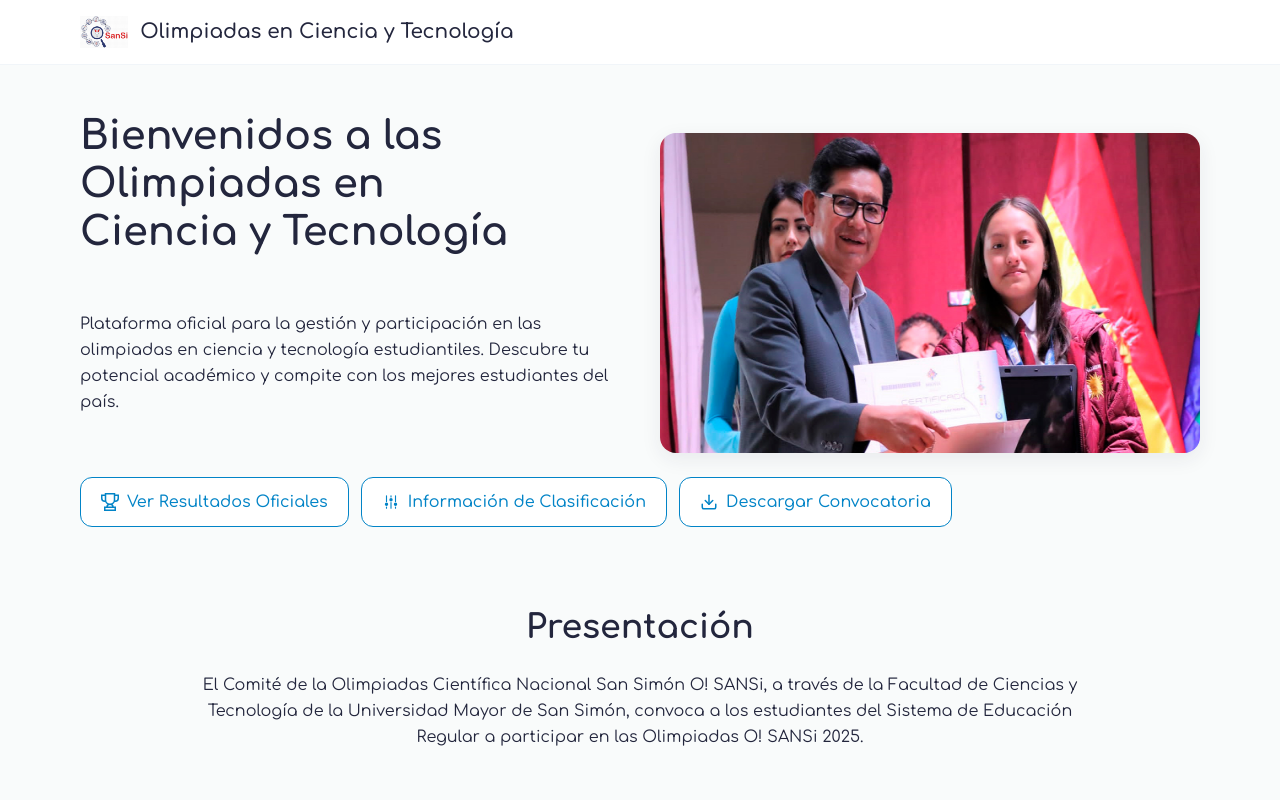
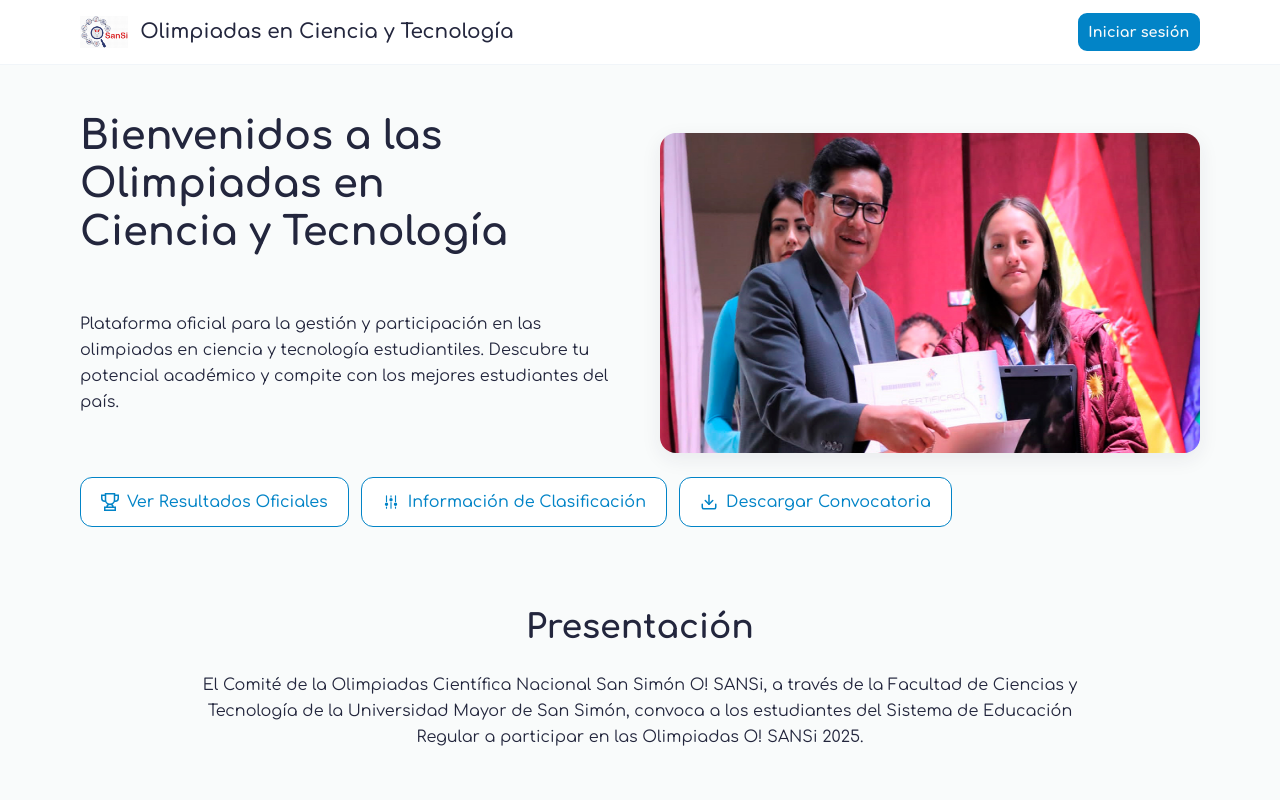
Before and after one commit to Cam1921/Olimpiadas-Front, a React (Vite) app: page / in a window 1280 px wide. Shown: the top 800 px of the page. Built offline with nearby package versions, Linux system fonts and the light colour scheme.

Commit message:
feat(navbar): agrega botón Iniciar sesión  con estilos globales y navegación

```diff
--- a/src/components/Navbar.jsx
+++ b/src/components/Navbar.jsx
@@ -1,4 +1,5 @@
 // src/components/Navbar.jsx
+import { Link } from "react-router-dom";
 import sansi from "../assets/sansi.png";
 
 export default function Navbar() {
@@ -18,8 +19,10 @@ export default function Navbar() {
           </span>
         </div>
 
-        {/* acciones futuras (login, etc.) */}
-        <div />
+        {/* Botón Iniciar sesión */}
+        <Link to="/login" className="btn-login">
+          Iniciar sesión
+        </Link>
       </div>
     </header>
   );
--- a/src/styles/globals.css
+++ b/src/styles/globals.css
@@ -76,3 +76,62 @@
   .scrollbar-hide::-webkit-scrollbar { display: none; }
   .scrollbar-hide { -ms-overflow-style: none; scrollbar-width: none; }
 }
+
+@layer components {
+  .btn-login {
+    width: 8.5em;
+    height: 2.6em;
+    margin: 0;
+    background: var(--primary);         /* #0284C7 */
+    color: var(--surface);              /* #F8FAFB */
+    border: 2px solid var(--primary);
+    border-radius: 0.625em;
+    font-size: 0.9rem;
+    line-height: 1;
+    white-space: nowrap;
+    font-weight: 700;
+    cursor: pointer;
+    position: relative;
+    z-index: 1;
+    overflow: hidden;
+
+    display: inline-flex;
+    align-items: center;
+    justify-content: center;
+    text-decoration: none;
+    transition: color .35s ease;
+  }
+
+  .btn-login:hover {                    /* texto azul sobre fondo claro al pasar */
+    color: var(--primary);
+  }
+
+  .btn-login::after {                   /* wipe effect */
+    content: "";
+    background: var(--surface);         /* #F8FAFB */
+    position: absolute;
+    z-index: -1;
+    left: -20%;
+    right: -20%;
+    top: 0;
+    bottom: 0;
+    transform: skewX(-45deg) scale(0, 1);
+    transition: transform .5s ease;
+  }
+
+  .btn-login:hover::after {
+    transform: skewX(-45deg) scale(1, 1);
+  }
+
+  .btn-login:focus-visible {
+    outline: none;
+    box-shadow: 0 0 0 3px color-mix(in srgb, var(--primary) 40%, transparent);
+  }
+
+  .btn-login:active {                   /* clic: vuelve a azul sólido */
+    color: var(--surface);
+  }
+  .btn-login:active::after {
+    transform: skewX(-45deg) scale(0, 1);
+  }
+}
```
